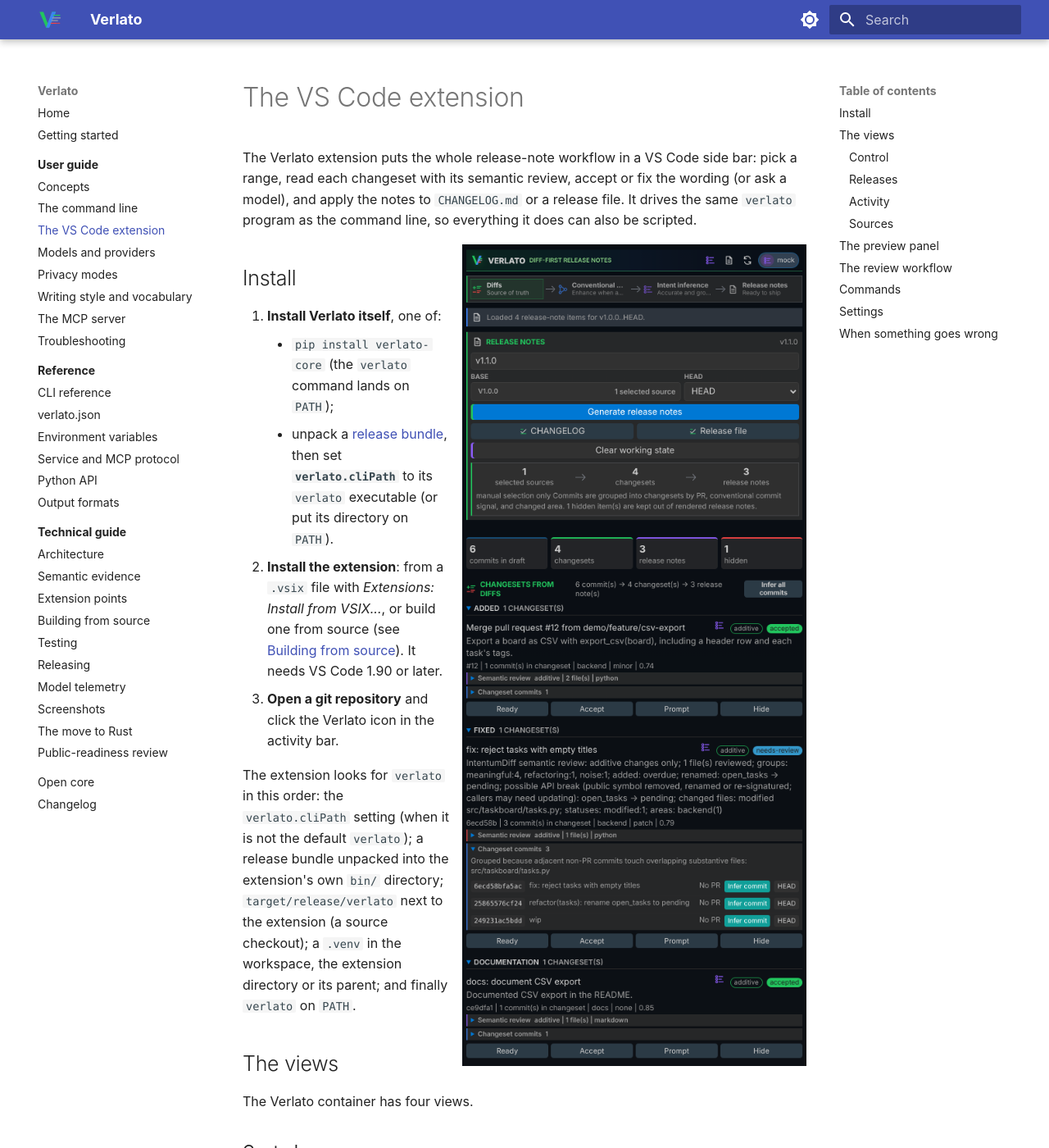
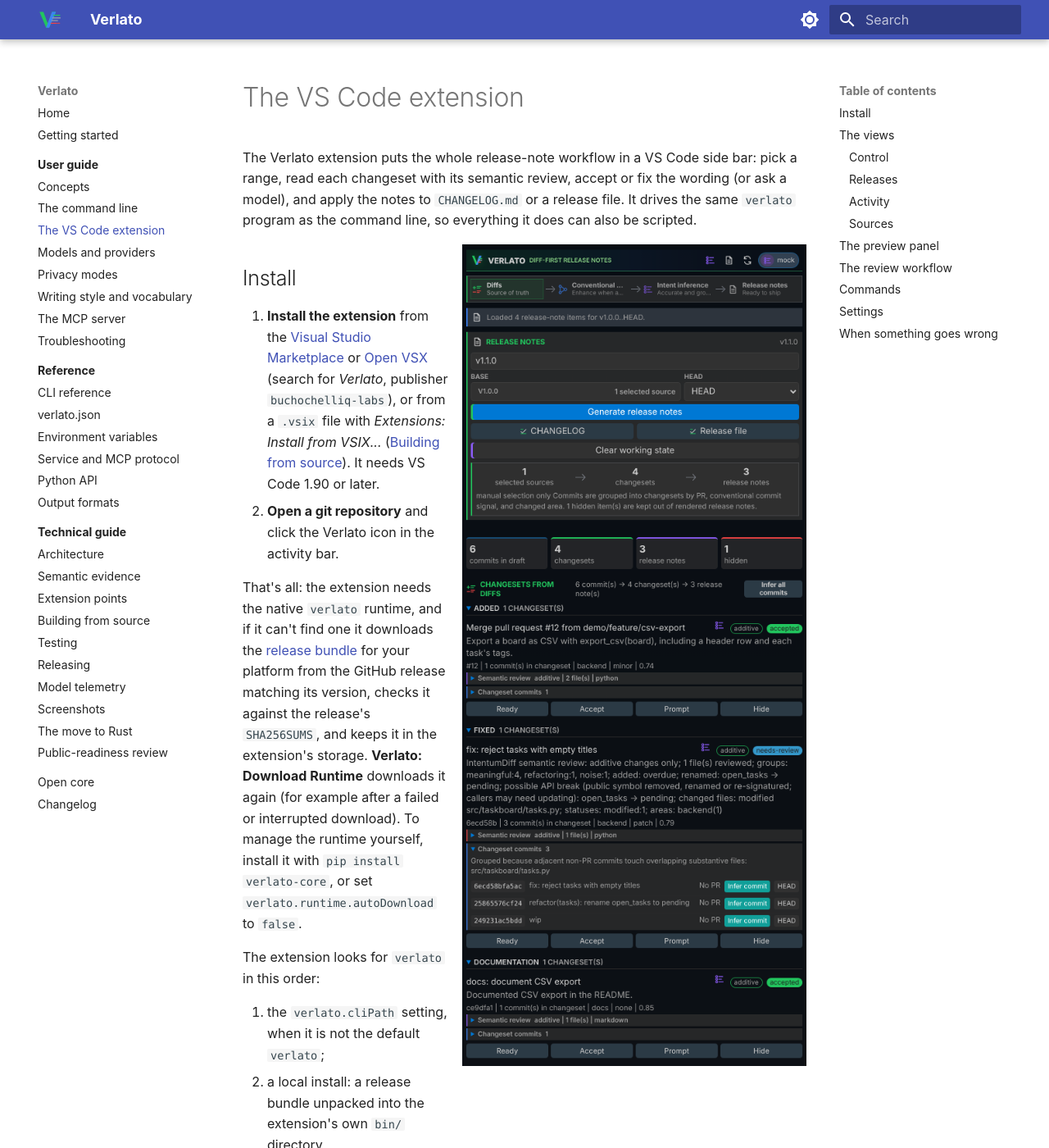
Before and after one commit to buchochelliq-labs/verlato-core, an MkDocs documentation site: the page built from docs/guide/vscode.md, in a window 1280 px wide and 1400 px high. Shown: the whole window at 82% size. Built offline with MkDocs 1.6.1 and Material for MkDocs 9.7.7, drawn with Linux system fonts in a browser that asks for light colours; some of the changed text lies outside the part shown.

Commit message:
Document installing the extension and publishing it
Install from the Marketplace or Open VSX, how the extension finds or downloads the runtime,
troubleshooting downloads, and the one-time Marketplace/Open VSX setup (publisher
buchochelliq-labs, the marketplace environment, VSCE_PAT and OVSX_PAT).

Co-Authored-By: Claude Opus 5.5 <noreply@anthropic.com>
Claude-Session: https://claude.ai/code/session_012N2CrhPbk99emAhACE3PoC

```diff
--- a/docs/guide/vscode.md
+++ b/docs/guide/vscode.md
@@ -9,19 +9,33 @@ program as the command line, so everything it does can also be scripted.
 
 ## Install
 
-1. **Install Verlato itself**, one of:
-    - `pip install verlato-core` (the `verlato` command lands on `PATH`);
-    - unpack a [release bundle](../getting-started.md#from-a-release-bundle), then set
-      **`verlato.cliPath`** to its `verlato` executable (or put its directory on `PATH`).
-2. **Install the extension**: from a `.vsix` file with *Extensions: Install from VSIX...*, or
-   build one from source (see [Building from source](../technical/building.md#the-vs-code-extension)).
+1. **Install the extension** from the
+   [Visual Studio Marketplace](https://marketplace.visualstudio.com/items?itemName=buchochelliq-labs.verlato-vscode) or [Open VSX](https://open-vsx.org/extension/buchochelliq-labs/verlato-vscode)
+   (search for *Verlato*, publisher `buchochelliq-labs`), or from a `.vsix` file with
+   *Extensions: Install from VSIX...* ([Building from source](../technical/building.md#the-vs-code-extension)).
    It needs VS Code 1.90 or later.
-3. **Open a git repository** and click the Verlato icon in the activity bar.
+2. **Open a git repository** and click the Verlato icon in the activity bar.
 
-The extension looks for `verlato` in this order: the `verlato.cliPath` setting (when it is not
-the default `verlato`); a release bundle unpacked into the extension's own `bin/` directory;
-`target/release/verlato` next to the extension (a source checkout); a `.venv` in the workspace,
-the extension directory or its parent; and finally `verlato` on `PATH`.
+That's all: the extension needs the native `verlato` runtime, and if it can't find one it
+downloads the [release bundle](../getting-started.md#from-a-release-bundle) for your platform
+from the GitHub release matching its version, checks it against the release's `SHA256SUMS`, and
+keeps it in the extension's storage. **Verlato: Download Runtime** downloads it again (for
+example after a failed or interrupted download). To manage the runtime yourself, install it
+with `pip install verlato-core`, or set `verlato.runtime.autoDownload` to `false`.
+
+The extension looks for `verlato` in this order:
+
+1. the `verlato.cliPath` setting, when it is not the default `verlato`;
+2. a local install: a release bundle unpacked into the extension's own `bin/` directory,
+   `target/release/verlato` next to the extension (a source checkout), or a `.venv` in the
+   workspace, the extension directory or its parent;
+3. `verlato` on `PATH`, if its version has the extension's major.minor (a mismatched one is
+   skipped, with a note in the *Verlato* output channel);
+4. a runtime it downloaded earlier for this version;
+5. the release bundle, downloaded now (with `verlato.runtime.autoDownload`; otherwise it asks).
+
+Downloads use VS Code's proxy settings (`http.proxy`). Bundles exist for Linux (x64, arm64),
+macOS (Apple Silicon, Intel) and Windows (x64); on other platforms install it with pip.
 
 ## The views
 
@@ -142,7 +156,8 @@ All settings are under **Verlato** in the Settings editor. The extension passes
 
 | Setting | Default | Purpose |
 |---|---|---|
-| `verlato.cliPath` | `verlato` | path to the `verlato` executable |
+| `verlato.cliPath` | `verlato` | path to the `verlato` executable; `verlato` means: find or download it |
+| `verlato.runtime.autoDownload` | `true` | download the native runtime from GitHub Releases when none is found |
 | `verlato.serviceMode` | `auto` | `auto` uses the long-running `verlato service` for core flows; `cli` runs one command per action |
 | `verlato.diffEngine` | `intentumdiff` | `intentumdiff` or `git` evidence |
 | `verlato.semanticParallelism` | `0` | worker threads for uncached commit reviews (0 = automatic: up to 4) |
```
Also changed, not shown: CHANGELOG.md (+4 -0 lines), docs/getting-started.md (+2 -1 lines), docs/guide/troubleshooting.md (+5 -2 lines), docs/technical/building.md (+1 -1 lines), docs/technical/releasing.md (+29 -6 lines).
